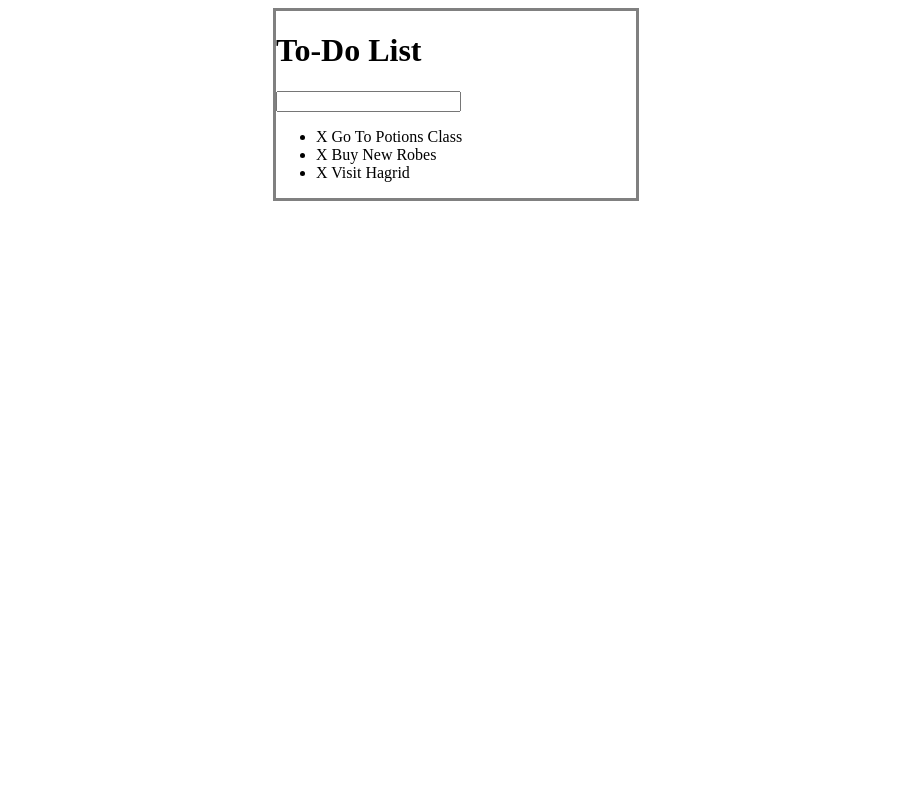
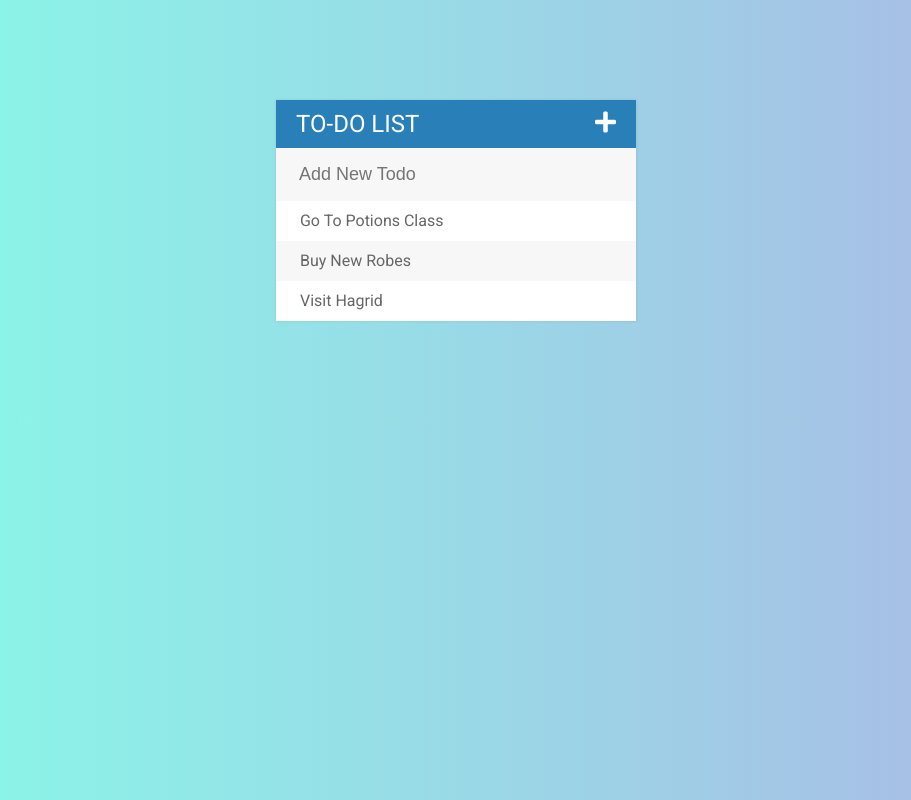
Before and after one commit to jerillo/TodoList, a plain HTML site: page index.html in a window 1280 px wide. Shown: the whole page, without its empty margins (184-1095 px from the left). Drawn offline with Linux system fonts and the light colour scheme.

Commit message:
Updated design

```diff
--- a/assets/css/todos.css
+++ b/assets/css/todos.css
@@ -1,7 +1,79 @@
+h1 {
+	background: #2980b9;
+	color: white;
+	margin: 0;
+	padding: 10px 20px;
+	text-transform: uppercase;
+	font-size: 24px;
+	font-weight: normal;
+}
+
+.fa-plus {
+	float: right;
+}
+
+ul {
+	list-style: none;
+	margin: 0;
+	padding: 0;
+}
+
+body {
+	font-family: Roboto;
+	background: #acb6e5;  /* fallback for old browsers */
+	background: -webkit-linear-gradient(to right, #86fde8, #acb6e5);  /* Chrome 10-25, Safari 5.1-6 */
+	background: linear-gradient(to right, #86fde8, #acb6e5); /* W3C, IE 10+/ Edge, Firefox 16+, Chrome 26+, Opera 12+, Safari 7+ */
+}
+
+li {
+	background: #fff;
+	height: 40px;
+	line-height: 40px;
+	color: #666
+}
+
+li:nth-child(2n) {
+	background: #f7f7f7;
+}
+
+span {
+	background: #e74c3c;
+	height: 40px;
+	margin-right: 20px;
+	text-align: center;
+	color: white;
+	width: 0;
+	display: inline-block;
+	transition: 0.2s linear;
+	opacity: 0;
+}
+
+li:hover span {
+	width: 40px;
+	opacity: 1.0;
+}
+
+input {
+	font-size: 18px;
+	background-color: #f7f7f7;
+	width: 100%;
+	padding: 13px 13px 13px 20px;
+	box-sizing: border-box;
+	color: #2980b9;
+	border: 3px solid rgba(0,0,0,0);
+}
+
+input:focus {
+	background: #fff;
+	border: 3px solid #2980b9;
+	outline: none;
+}
+
 #container {
 	width: 360px;
-	margin: 0 auto;
-	border: 3px solid gray;
+	margin: 100px auto;
+	background: #f7f7f7;
+	box-shadow: 0 0 3px rgba(0,0,0, 0.1);
 }
 
 .completed {
--- a/assets/js/todos.js
+++ b/assets/js/todos.js
@@ -17,6 +17,10 @@
 		var todoText = $(this).val();
 		$(this).val("");
 		// Create a new li and add to ul
-		$("ul").append("<li><span>X</span> " + todoText + "</li>");
+		$("ul").append("<li><span><i class='fas fa-trash-alt'></i></span> " + todoText + "</li>");
 	}
-})
+});
+
+$(".fa-plus").click(function() {
+	$("input[type='text']").fadeToggle();
+});
--- a/index.html
+++ b/index.html
@@ -3,18 +3,20 @@
 <head>
 	<title>Todo List</title>
 	<link rel="stylesheet" type="text/css" href="assets/css/todos.css">
-	<script type="text/javascript" src="assets/js/lib/jQuery-3.4.1.min.js"></script>
+	<link href="https://fonts.googleapis.com/css?family=Roboto:400,500,700" rel="stylesheet">
+<link rel="stylesheet" href="https://use.fontawesome.com/releases/v5.8.2/css/all.css" integrity="sha384-oS3vJWv+0UjzBfQzYUhtDYW+Pj2yciDJxpsK1OYPAYjqT085Qq/1cq5FLXAZQ7Ay" crossorigin="anonymous">
+<script type="text/javascript" src="assets/js/lib/jQuery-3.4.1.min.js"></script>
 </head>
 <body>
 
 <div id="container">
-	<h1>To-Do List</h1>
-	<input type="text">
+	<h1>To-Do List <i class="fas fa-plus"></i></h1>
+	<input type="text" placeholder="Add New Todo">
 
 	<ul>
-		<li><span>X</span> Go To Potions Class</li>
-		<li><span>X</span> Buy New Robes</li>
-		<li><span>X</span> Visit Hagrid</li>
+		<li><span><i class="fas fa-trash-alt"></i></span> Go To Potions Class</li>
+		<li><span><i class="fas fa-trash-alt"></i></span> Buy New Robes</li>
+		<li><span><i class="fas fa-trash-alt"></i></span> Visit Hagrid</li>
 	</ul>
 </div>
 
```
